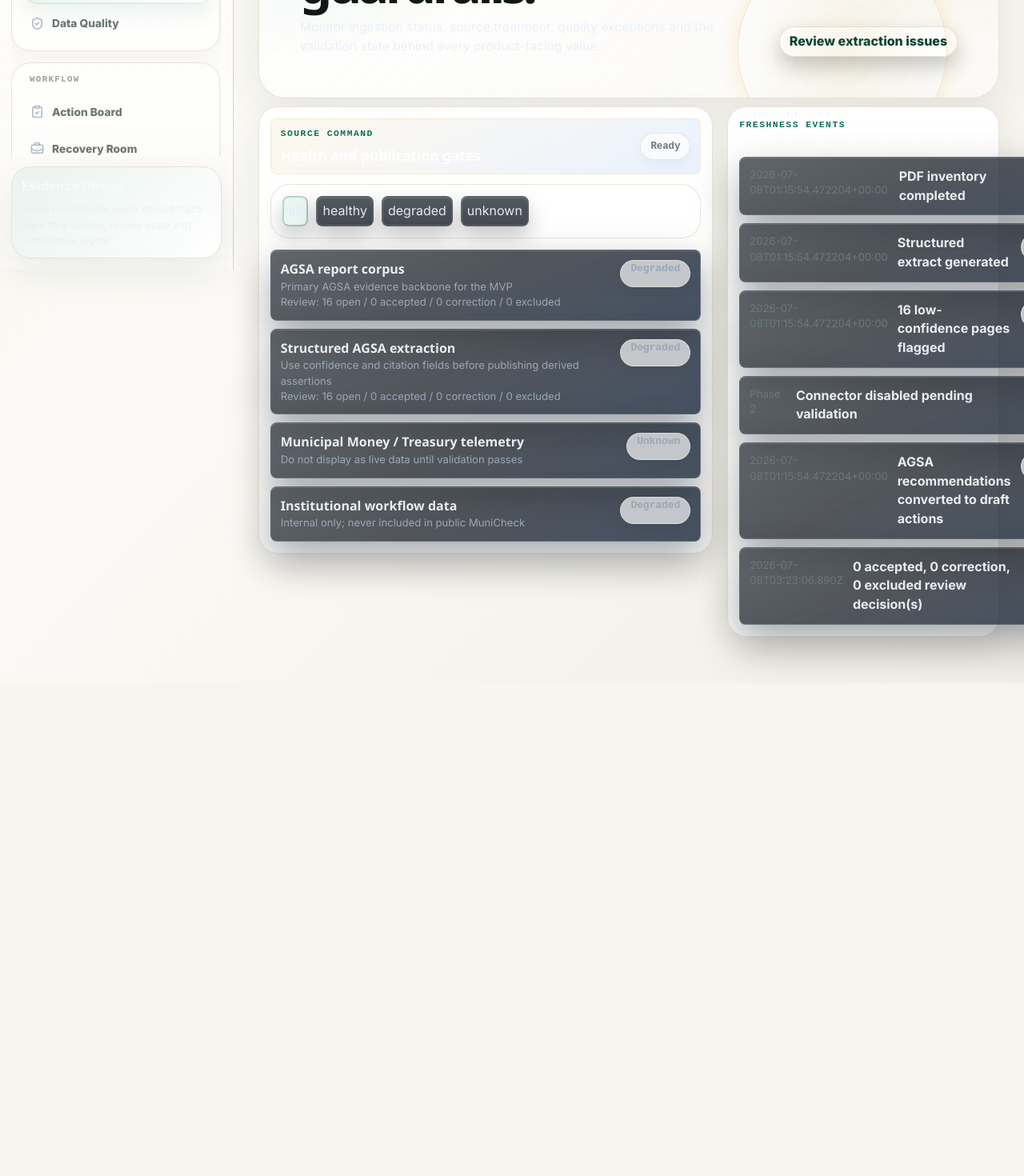
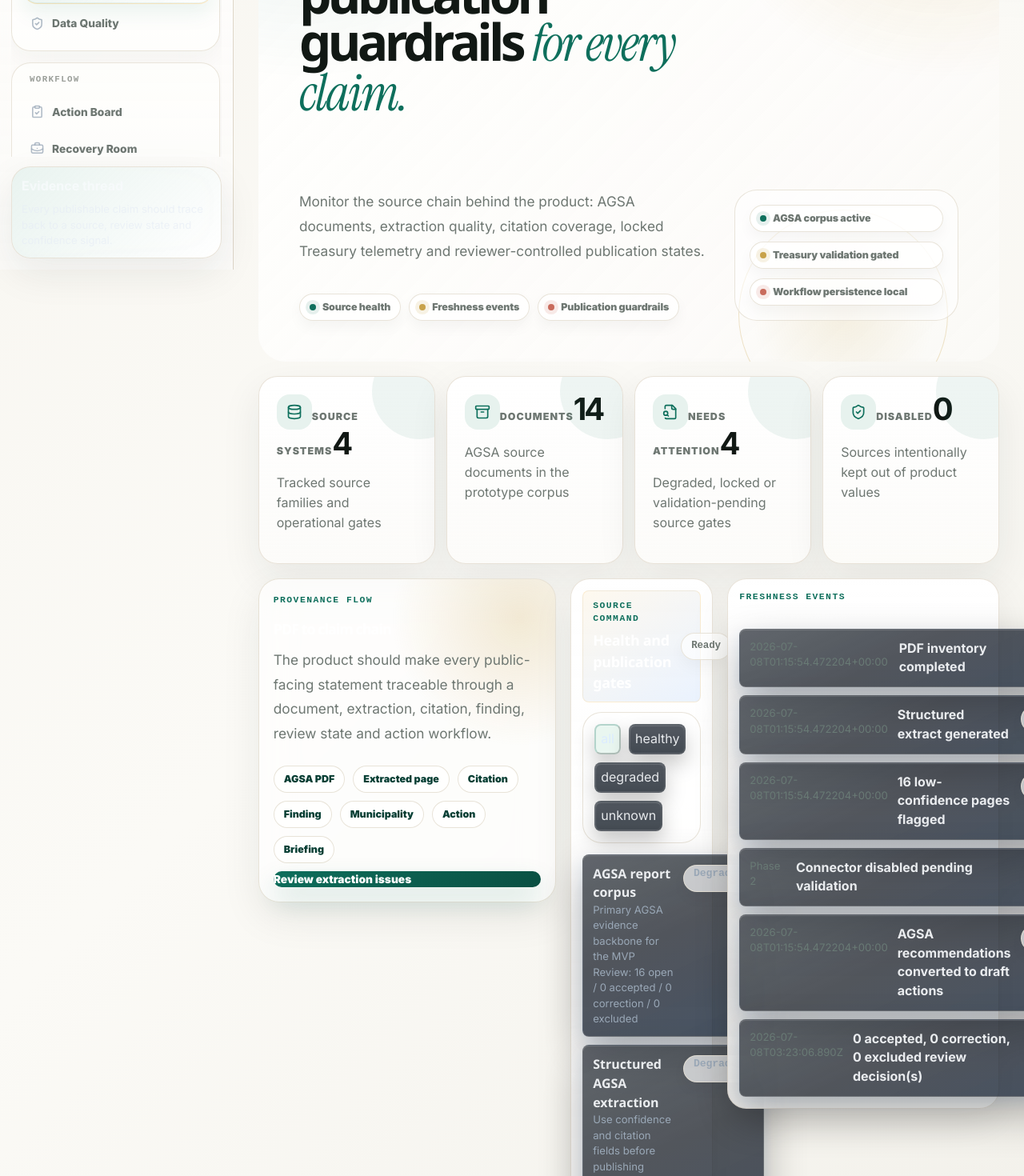
Before and after one commit to Mthaa77/MuniAccountability, a Next.js app: page /sources in a window 1280 px wide. Shown: the part 500-1970 px from the top of the page at 80% size. Before the commit the page ends 1354 px from the top, so only its background shows below. Built offline with nearby package versions, Linux system fonts and the light colour scheme.

Commit message:
Revamp Sources page into Atlas source vault

```diff
--- a/app/sources/page.tsx
+++ b/app/sources/page.tsx
@@ -1,17 +1,58 @@
+import Link from "next/link";
+import { Archive, Database, FileSearch, ShieldCheck } from "lucide-react";
 import { SourceHealthTabs } from "@/components/interactive";
-import { PageHeader } from "@/components/ui";
-import Link from "next/link";
+import { AtlasEvidenceChip, AtlasHero, AtlasMetricTile, AtlasStatusPill } from "@/components/atlas/foundation";
+import { agsaDocuments, sourceHealth } from "@/lib/pilot-data";
 
 export default function SourcesPage() {
+  const degradedSources = sourceHealth.filter((source) => source.status !== "healthy").length;
+  const disabledSources = sourceHealth.filter((source) => source.status === "disabled").length;
+
   return (
-    <>
-      <PageHeader
-        kicker="Data operations and verification"
-        title="Source health, freshness and publication guardrails."
-        description="Monitor ingestion status, source treatment, quality exceptions and the validation state behind every product-facing value."
-        actions={<Link className="secondary-action" href="/admin/agsa-review">Review extraction issues</Link>}
-      />
-      <SourceHealthTabs />
-    </>
+    <div className="atlas-page-stack">
+      <AtlasHero
+        kicker="Source vault"
+        title="Provenance, freshness and publication guardrails"
+        emphasis="for every claim."
+        description="Monitor the source chain behind the product: AGSA documents, extraction quality, citation coverage, locked Treasury telemetry and reviewer-controlled publication states."
+        side={
+          <>
+            <AtlasEvidenceChip source="AGSA corpus active" />
+            <AtlasEvidenceChip source="Treasury validation gated" state="pending" />
+            <AtlasEvidenceChip source="Workflow persistence local" state="locked" />
+          </>
+        }
+      >
+        <AtlasStatusPill>Source health</AtlasStatusPill>
+        <AtlasStatusPill tone="gold">Freshness events</AtlasStatusPill>
+        <AtlasStatusPill tone="risk">Publication guardrails</AtlasStatusPill>
+      </AtlasHero>
+
+      <section className="atlas-queue-brief" aria-label="Source vault summary">
+        <AtlasMetricTile title="Source systems" value={String(sourceHealth.length)} note="Tracked source families and operational gates" icon={Database} />
+        <AtlasMetricTile title="Documents" value={String(agsaDocuments.length)} note="AGSA source documents in the prototype corpus" tone="blue" icon={Archive} />
+        <AtlasMetricTile title="Needs attention" value={String(degradedSources)} note="Degraded, locked or validation-pending source gates" tone="gold" icon={FileSearch} />
+        <AtlasMetricTile title="Disabled" value={String(disabledSources)} note="Sources intentionally kept out of product values" tone="risk" icon={ShieldCheck} />
+      </section>
+
+      <section className="atlas-vault-grid">
+        <section className="atlas-provenance-flow panel">
+          <p className="eyeless">Provenance flow</p>
+          <h2>PDF to claim chain</h2>
+          <p className="lead">The product should make every public-facing statement traceable through a document, extraction, citation, finding, review state and action workflow.</p>
+          <div className="atlas-provenance-nodes">
+            <span className="atlas-source-node">AGSA PDF</span>
+            <span className="atlas-source-node">Extracted page</span>
+            <span className="atlas-source-node">Citation</span>
+            <span className="atlas-source-node">Finding</span>
+            <span className="atlas-source-node">Municipality</span>
+            <span className="atlas-source-node">Action</span>
+            <span className="atlas-source-node">Briefing</span>
+          </div>
+          <Link className="primary-link" href="/admin/agsa-review">Review extraction issues</Link>
+        </section>
+        <SourceHealthTabs />
+      </section>
+    </div>
   );
 }
```
